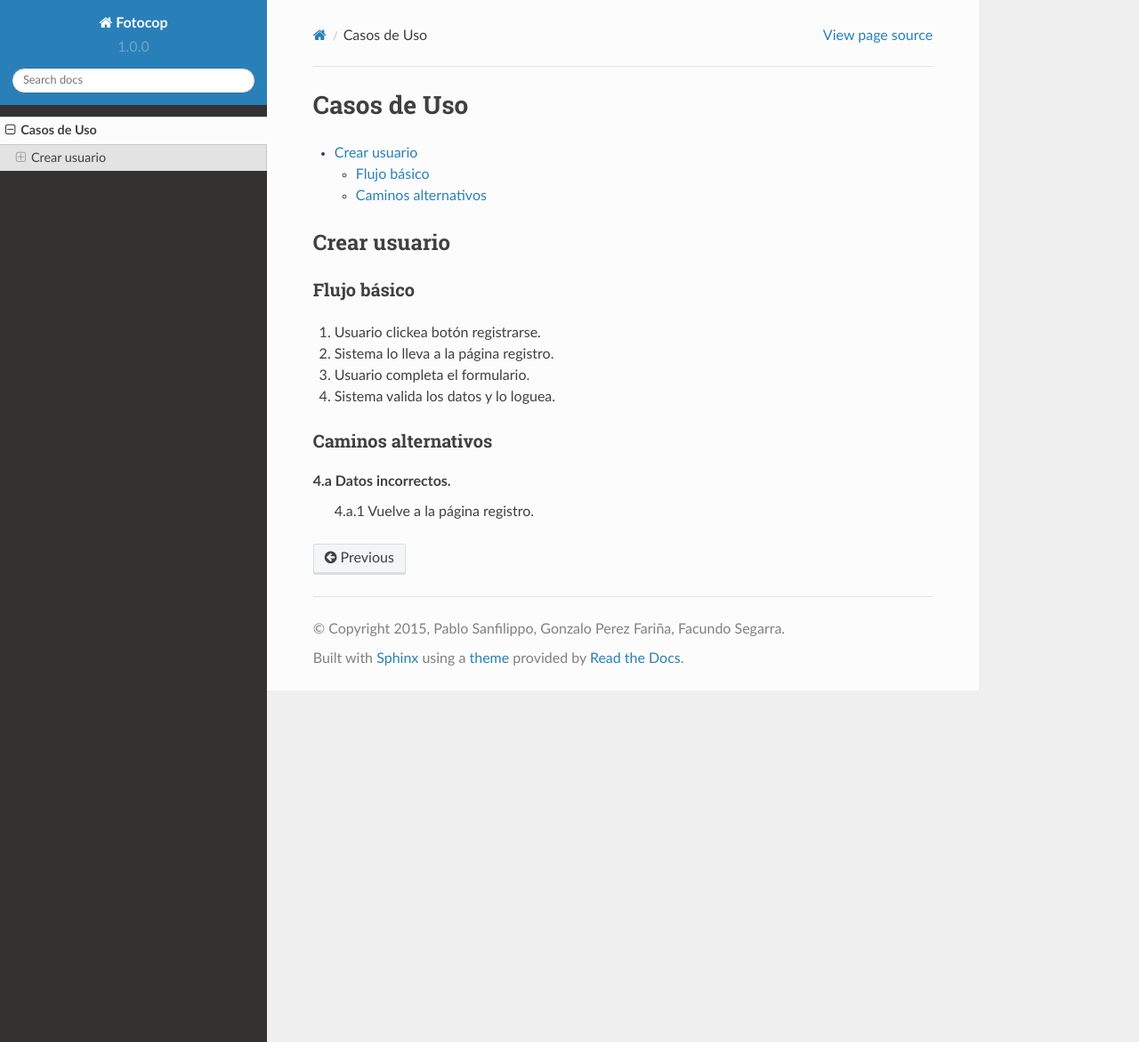
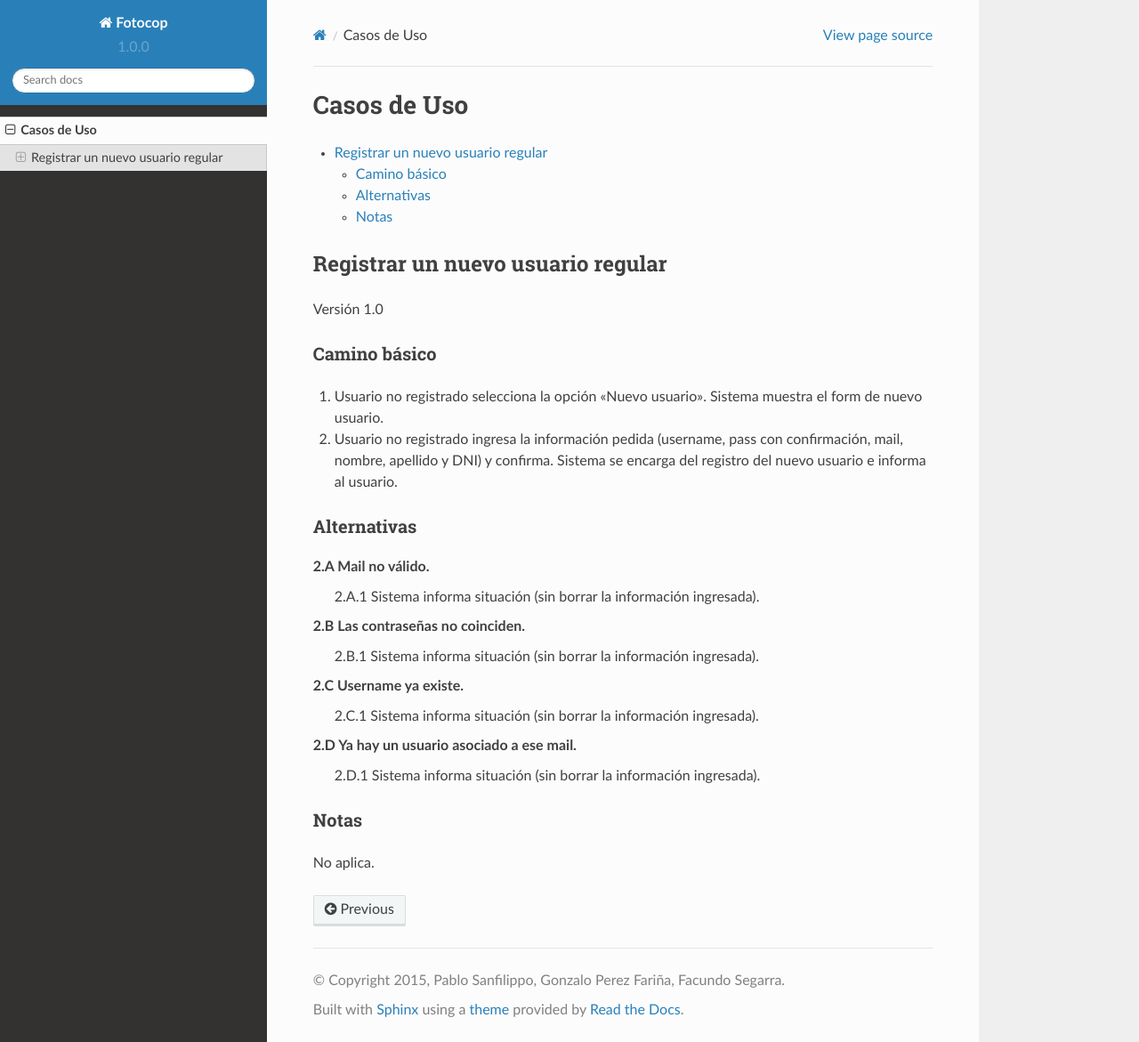
Before and after one commit to sanfilippopablo/fotocop, a Sphinx documentation site: the page built from docs/casos_de_uso.rst, in a window 1280 px wide and 1171 px high. Shown: the whole window at 89% size. Built offline with Sphinx 7.4.7 and the Read the Docs theme 2.0.0, drawn with Linux system fonts in a browser that asks for light colours; pages that are not in the unit, such as notebooks, are missing from menus.

Commit message:
Deleted 'local' folder

```diff
--- a/docs/casos_de_uso.rst
+++ b/docs/casos_de_uso.rst
@@ -7,19 +7,29 @@ Casos de Uso
   :local:
 
 
-Crear usuario
-=============
+Registrar un nuevo usuario regular
+===================================
 
-Flujo básico
-************
+Versión 1.0
 
-1. Usuario clickea botón registrarse.
-2. Sistema lo lleva a la página registro.
-3. Usuario completa el formulario.
-4. Sistema valida los datos y lo loguea.
+Camino básico
+***************
 
-Caminos alternativos
-********************
+1. Usuario no registrado selecciona la opción "Nuevo usuario". Sistema muestra el form de nuevo usuario.
+2. Usuario no registrado ingresa la información pedida (username, pass con confirmación, mail, nombre, apellido y DNI) y confirma. Sistema se encarga del registro del nuevo usuario e informa al usuario.
 
-4.a Datos incorrectos.
-  4.a.1 Vuelve a la página registro.
+Alternativas
+**************
+
+2.A Mail no válido.
+  2.A.1 Sistema informa situación (sin borrar la información ingresada).
+2.B Las contraseñas no coinciden.
+  2.B.1 Sistema informa situación (sin borrar la información ingresada).
+2.C Username ya existe.
+  2.C.1 Sistema informa situación (sin borrar la información ingresada).
+2.D Ya hay un usuario asociado a ese mail.
+  2.D.1 Sistema informa situación (sin borrar la información ingresada).
+
+Notas
+********
+No aplica.
--- a/docs/index.rst
+++ b/docs/index.rst
@@ -7,7 +7,6 @@ Contenido:
    :maxdepth: 2
 
    casos_de_uso
-   registrar_usuario_regular
 
 Índices y tablas
 ==================
--- a/docs/local/casos_de_uso.rst
+++ /dev/null
@@ -1 +0,0 @@
-/vagrant/docs/casos_de_uso.rst
--- a/docs/local/conf.py
+++ /dev/null
@@ -1 +0,0 @@
-/vagrant/docs/conf.py
--- a/docs/local/index.rst
+++ /dev/null
@@ -1 +0,0 @@
-/vagrant/docs/index.rst
--- a/docs/local/requirements.txt
+++ /dev/null
@@ -1 +0,0 @@
-/vagrant/docs/requirements.txt
```
Also changed, not shown: 4 other files.
